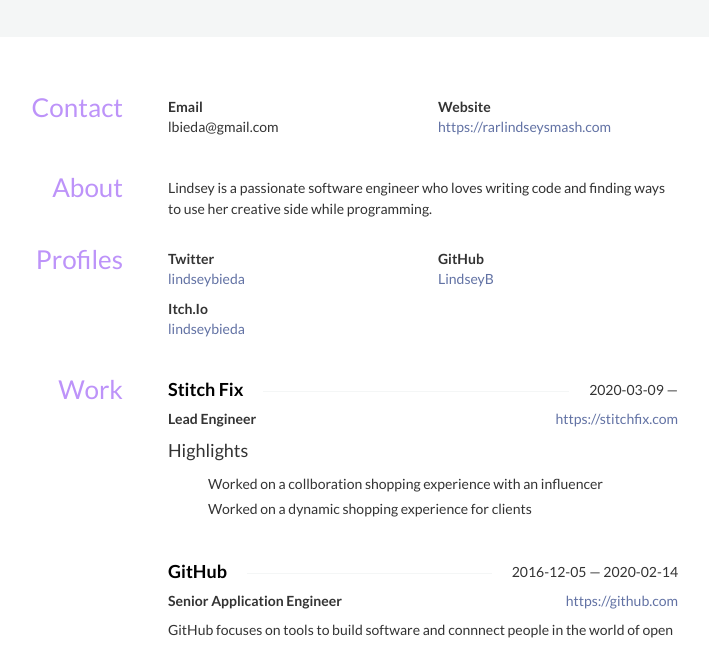
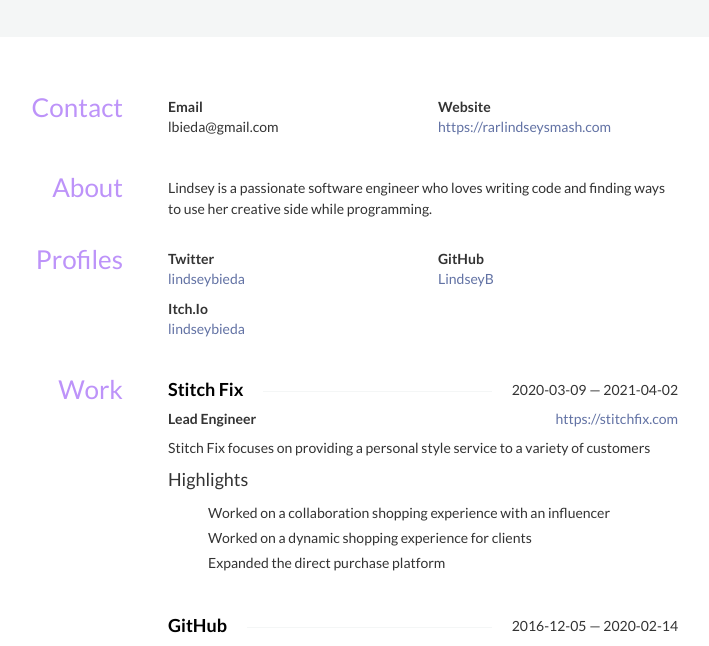
Before and after one commit to LindseyB/resume, a plain HTML site: page index.html in a window 1280 px wide. Shown: the part 149-795 px from the top of the page, without its empty margins (307-1016 px from the left). Drawn offline with nearby package versions, Linux system fonts and the light colour scheme; some icons are missing.

Commit message:
Somehow I got this work and I will forget

```diff
--- a/index.html
+++ b/index.html
@@ -286,7 +286,7 @@
 				<h4 class="strike-through">
 					<span>Stitch Fix</span>
 					<span class="date">
-						2020-03-09 —
+						2020-03-09 — 2021-04-02
 					</span>
 				</h4>
 				<div class="website pull-right">
@@ -296,12 +296,13 @@
 					Lead Engineer
 				</div>
 				<div class="summary">
-					<p></p>
+					<p>Stitch Fix focuses on providing a personal style service to a variety of customers</p>
 				</div>
 				<h4>Highlights</h4>
 				<ul class="highlights">
-					<li class="bullet">Worked on a collboration shopping experience with an influencer</li>
+					<li class="bullet">Worked on a collaboration shopping experience with an influencer</li>
 					<li class="bullet">Worked on a dynamic shopping experience for clients</li>
+					<li class="bullet">Expanded the direct purchase platform</li>
 				</ul>
 			</div>
 			<div class="col-sm-12">
@@ -318,7 +319,7 @@
 					Senior Application Engineer
 				</div>
 				<div class="summary">
-					<p>GitHub focuses on tools to build software and connnect people in the world of open source</p>
+					<p>GitHub focuses on tools to build software and connect people in the world of open source</p>
 				</div>
 				<h4>Highlights</h4>
 				<ul class="highlights">
@@ -502,7 +503,7 @@
 				<h4 class="strike-through">
 					<span>Artful Games</span>
 					<span class="date">
-						2016-03-1
+						2016-03-01
 					</span>
 				</h4>
 				<div class="website pull-right">
@@ -533,9 +534,10 @@
 				<ul class="keywords">
 					<li>HTML</li>
 					<li>CSS</li>
-					<li>Javascript</li>
+					<li>JavaScript</li>
 					<li>Ruby on Rails</li>
 					<li>GraphQL</li>
+					<li>React</li>
 				</ul>
 			</div>
 			<div class="col-sm-6">
```
